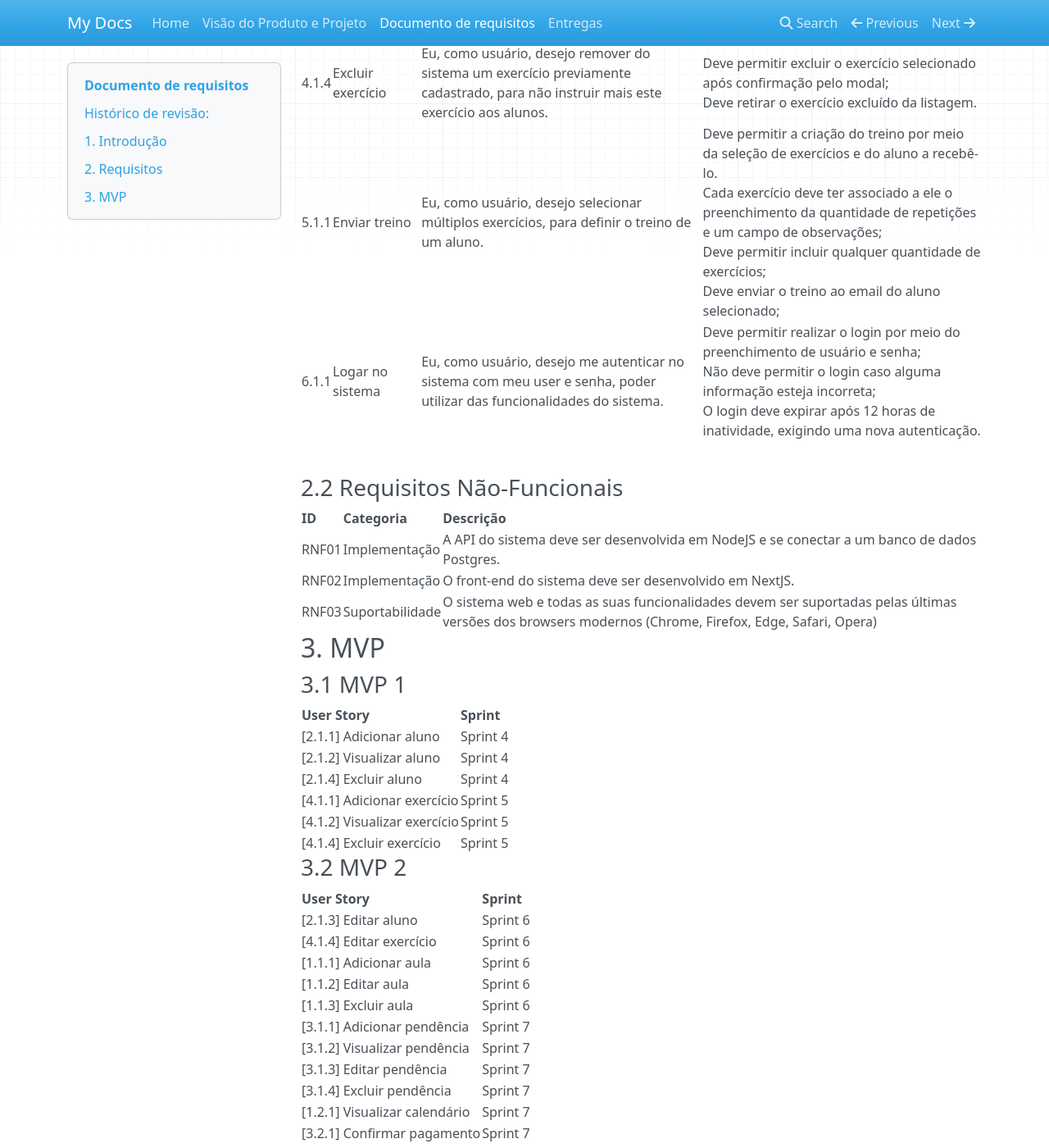
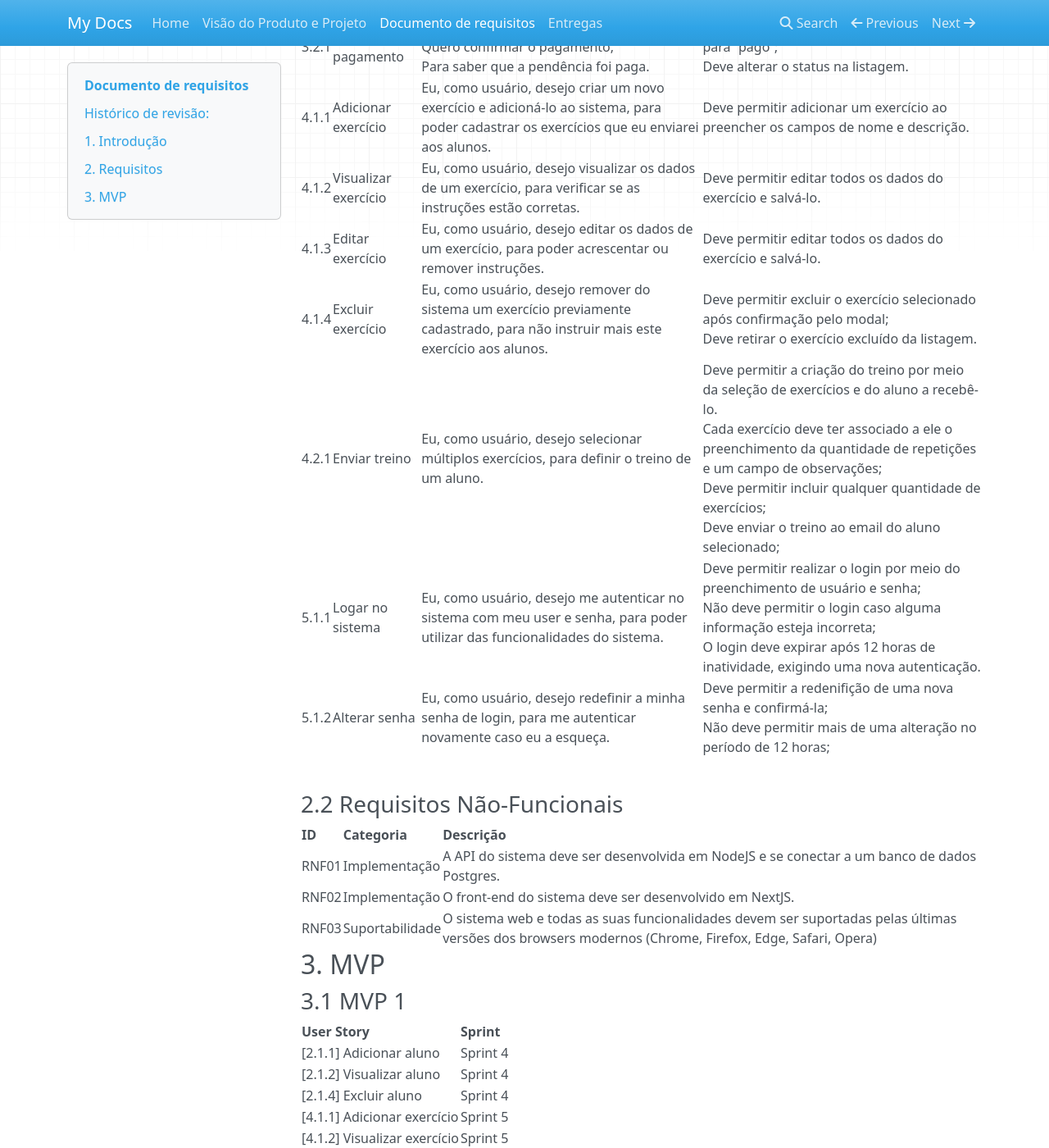
Before and after one commit to mdsreq-fga-unb/2022.2-Strix, an MkDocs documentation site: the page built from documentation/docs/documento_de_requisitos.md, in a window 1280 px wide and 1400 px high, scrolled down 4891 px. Shown: the whole window at 82% size. Built offline with MkDocs 1.6.1, drawn with Linux system fonts in a browser that asks for light colours; nearby versions of some CDN libraries; some of the changed text lies outside the part shown.

Commit message:
refatorando o  diagrama de requisitos

```diff
--- a/documentation/docs/documento_de_requisitos.md
+++ b/documentation/docs/documento_de_requisitos.md
@@ -10,6 +10,8 @@
 | 30/11/22 | 0.2    | Elaboração do diagrama, elicitação dos requisitos funcionais | Beatriz
 | 01/12/22 | 0.3    | Elicitação dos requisitos não-funcionais e criação do rascunho dos User Stories | Guilherme, Pedro
 | 04/12/22 | 0.4    | Revisão dos User Stories e elaboração de seus Critérios de Aceite  | Beatriz
+| 06/12/22 | 0.5    | Documentação dos MVPs  | Mário
+| 07/12/22 | 0.6    | Re-organização do diagrama e refatoração dos requisitos funcionais  | Pedro
 
 ## 1. Introdução
 
@@ -45,8 +47,7 @@
 | 2.0.0 	| Administrar Alunos     	|
 | 3.0.0 	| Gerenciar Pagamentos   	|
 | 4.0.0 	| Administrar Exercícios 	|
-| 5.0.0 	| Criar Treinos          	|
-| 6.0.0 	| Realizar Autenticação  	|
+| 5.0.0 	| Autenticar Usuário        |
 
 #### 2.2.2 Features
 
@@ -58,8 +59,8 @@
 | 3.1.0 	| Registro de pendentes           	|
 | 3.2.0 	| Registro de pagamentos          	|
 | 4.1.0 	| Registro de exercícios          	|
-| 5.1.0 	| Montagem de treino              	|
-| 6.1.0 	| Login                           	|
+| 4.2.0 	| Registro de treino             	|
+| 5.1.0 	| Login                           	|
 
 #### 2.2.3 User Stories
 
@@ -82,8 +83,9 @@
 | 4.1.2 	| Visualizar exercício  	|  Eu, como usuário, desejo visualizar os dados de um exercício, para verificar se as instruções estão corretas.                            	| Deve permitir editar todos os dados do exercício e salvá-lo.                                                                                                                                                                                                                                                                                                                 	|
 | 4.1.3 	| Editar exercício      	| Eu, como usuário, desejo editar os dados de um exercício, para poder acrescentar ou remover instruções.                                   	| Deve permitir editar todos os dados do exercício e salvá-lo.                                                                                                                                                                                                                                                                                                                 	|
 | 4.1.4 	| Excluir exercício     	| Eu, como usuário, desejo remover do sistema um exercício previamente cadastrado, para não instruir mais este exercício aos alunos.        	| Deve permitir excluir o exercício selecionado após confirmação pelo modal;<br>Deve retirar o exercício excluído da listagem.                                                                                                                                                                                                                                                 	|
-| 5.1.1 	| Enviar treino         	| Eu, como usuário, desejo selecionar múltiplos exercícios, para definir o treino de um aluno.                                              	| Deve permitir a criação do treino por meio da seleção de exercícios e do aluno a recebê-lo. <br>Cada exercício deve ter associado a ele o preenchimento da quantidade de repetições e um campo de observações;<br>Deve permitir incluir qualquer quantidade de exercícios;<br>Deve enviar o treino ao email do aluno selecionado;                                            	|
-| 6.1.1 	| Logar no sistema      	| Eu, como usuário, desejo me autenticar no sistema com meu user e senha, poder utilizar das funcionalidades do sistema.                    	| Deve permitir realizar o login por meio do preenchimento de usuário e senha;<br>Não deve permitir o login caso alguma informação esteja incorreta;<br>O login deve expirar após 12 horas de inatividade, exigindo uma nova autenticação.                                                                                                                                     	|
+| 4.2.1 	| Enviar treino         	| Eu, como usuário, desejo selecionar múltiplos exercícios, para definir o treino de um aluno.                                              	| Deve permitir a criação do treino por meio da seleção de exercícios e do aluno a recebê-lo. <br>Cada exercício deve ter associado a ele o preenchimento da quantidade de repetições e um campo de observações;<br>Deve permitir incluir qualquer quantidade de exercícios;<br>Deve enviar o treino ao email do aluno selecionado;                                            	|
+| 5.1.1 	| Logar no sistema      	| Eu, como usuário, desejo me autenticar no sistema com meu user e senha, para poder utilizar das funcionalidades do sistema.                    	| Deve permitir realizar o login por meio do preenchimento de usuário e senha;<br>Não deve permitir o login caso alguma informação esteja incorreta;<br>O login deve expirar após 12 horas de inatividade, exigindo uma nova autenticação.                                                                                                                                     	|
+| 5.1.2 	| Alterar senha      	| Eu, como usuário, desejo redefinir a minha senha de login, para me autenticar novamente caso eu a esqueça.                    	| Deve permitir a redenifição de uma nova senha e confirmá-la;<br>Não deve permitir mais de uma alteração no período de 12 horas;                                                                                                                                     	|
 
 <br>
 
```
Also changed, not shown: documentation/docs/img/diagrama.png.
